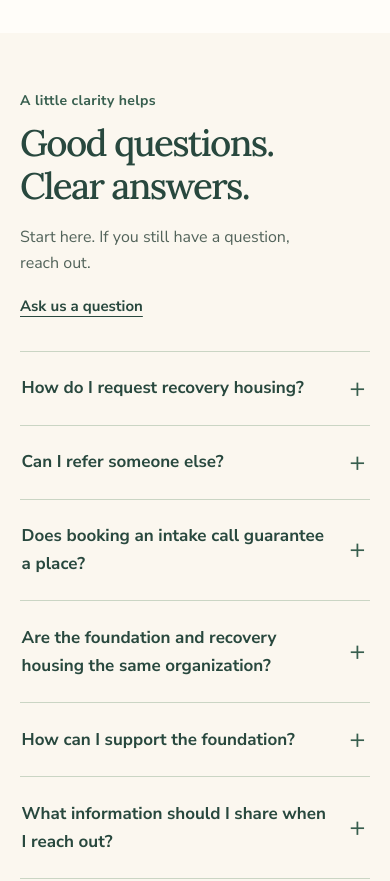
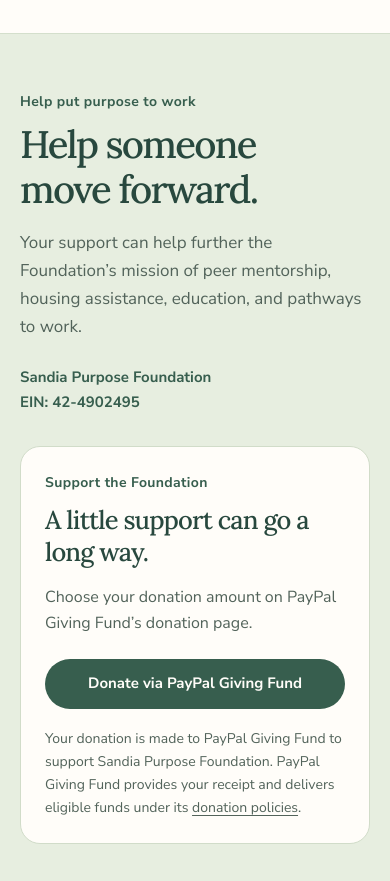
Before and after one commit to Sandia-Purpose-Recovery/sandiapurpose-site, a plain HTML site: page public/index.html in a window 390 px wide. Shown: the part 3720-4601 px from the top of the page. Drawn offline with Linux system fonts and the light colour scheme.

Commit message:
Add Foundation donation buttons for PayPal Giving Fund

```diff
--- a/public/index.html
+++ b/public/index.html
@@ -6,7 +6,7 @@
   <meta name="description" content="Meet Sandia Purpose Foundation. Explore our mission, watch our Albuquerque film, and find your next step in recovery or supporting the work.">
   <meta name="theme-color" content="#fbf7ef">
   <title>Sandia Purpose Foundation | Albuquerque, New Mexico</title>
-  <link rel="stylesheet" href="site.css?v=20261119-welcome">
+  <link rel="stylesheet" href="site.css?v=20261120-donations">
   <script src="film.js?v=20261107-interactive" defer></script>
   <script src="interactions.js?v=20261107-interactive2" defer></script>
 </head>
@@ -22,6 +22,7 @@
         <a href="#story">Our story</a>
         <a href="#faq">Questions</a>
         <a class="nav-contact" href="#help-details">Get involved</a>
+        <a class="nav-donate" href="https://www.paypal.com/us/fundraiser/charity/6275239" data-donation-link aria-label="Donate to support Sandia Purpose Foundation through PayPal Giving Fund">Donate</a>
       </nav>
     </div>
   </header>
@@ -84,7 +85,7 @@
           </section>
           <section class="path-panel" id="help-details" aria-labelledby="help-panel-title">
             <div><p class="kicker">For neighbors &amp; supporters</p><h3 id="help-panel-title">There’s room for your purpose, too.</h3><p>Have time, skills, supplies, or an idea for supporting the foundation’s mission? Tell us what you’d like to contribute, and we can talk about where it could fit.</p><p class="fine-print">Start a conversation about volunteering, community resources, or supporting the foundation.</p></div>
-            <div class="panel-actions"><a class="button primary" href="mailto:sandia@sandiaprs.com?subject=Supporting%20Sandia%20Purpose%20Foundation">Let’s talk</a><a class="text-link" href="#mission">Explore our mission</a></div>
+            <div class="panel-actions"><a class="button primary" href="https://www.paypal.com/us/fundraiser/charity/6275239" data-donation-link>Make a donation</a><a class="text-link" href="mailto:sandia@sandiaprs.com?subject=Supporting%20Sandia%20Purpose%20Foundation">Let’s talk about helping</a><a class="text-link" href="#mission">Explore our mission</a></div>
           </section>
         </div>
       </div>
@@ -108,6 +109,24 @@
       </div>
     </section>
 
+    <section class="donations section-pad" id="donate" aria-labelledby="donate-title">
+      <div class="wrap donation-inner">
+        <div class="donation-copy">
+          <p class="kicker">Help put purpose to work</p>
+          <h2 id="donate-title">Help someone<br>move forward.</h2>
+          <p>Your support can help further the Foundation’s mission of peer mentorship, housing assistance, education, and pathways to work.</p>
+          <p class="donation-identity">Sandia Purpose Foundation<br>EIN: 42-4902495</p>
+        </div>
+        <div class="donation-card">
+          <p class="kicker">Support the Foundation</p>
+          <h3>A little support can go a long way.</h3>
+          <p>Choose your donation amount on PayPal Giving Fund’s donation page.</p>
+          <a class="button primary" href="https://www.paypal.com/us/fundraiser/charity/6275239" data-donation-link>Donate via PayPal Giving Fund</a>
+          <p class="donation-note">Your donation is made to PayPal Giving Fund to support Sandia Purpose Foundation. PayPal Giving Fund provides your receipt and delivers eligible funds under its <a href="https://www.paypal.com/us/webapps/mpp/givingfund/policies/donation-delivery-policy">donation policies</a>.</p>
+        </div>
+      </div>
+    </section>
+
     <section class="faq section-pad" id="faq" aria-labelledby="faq-title">
       <div class="wrap faq-inner">
         <div><p class="kicker">A little clarity helps</p><h2 id="faq-title">Good questions.<br>Clear answers.</h2><p class="faq-intro">Start here. If you still have a question, reach out.</p><a class="text-link" href="mailto:sandia@sandiaprs.com?subject=Question%20for%20Sandia%20Purpose">Ask us a question</a></div>
@@ -116,7 +135,7 @@
           <details><summary>Can I refer someone else?</summary><div class="faq-answer"><p>Yes. Families, treatment and discharge teams, case managers, and community partners can request an intake call. Let us know that you’re making a referral and your relationship to the person.</p><a class="text-link" href="#referral-details">See referral next steps</a></div></details>
           <details><summary>Does booking an intake call guarantee a place?</summary><div class="faq-answer"><p>No. Placement depends on screening, program fit, safety, and availability. The intake conversation helps establish what comes next.</p></div></details>
           <details><summary>Are the foundation and recovery housing the same organization?</summary><div class="faq-answer"><p>Sandia Purpose Foundation and Sandia Purpose Recovery Services LLC are separate organizations. This page introduces the foundation’s mission. Housing and intake links take you to Sandia Purpose Recovery Services.</p></div></details>
-          <details><summary>How can I support the foundation?</summary><div class="faq-answer"><p>Get in touch about your time, skills, resources, or ideas. We can discuss ways to support the foundation’s mission and how you’d like to be involved.</p><a class="text-link" href="#help-details">Find a way to help</a></div></details>
+          <details><summary>How can I support the foundation?</summary><div class="faq-answer"><p>You can donate through PayPal Giving Fund, or get in touch about your time, skills, resources, or ideas.</p><a class="text-link" href="#donate">Learn about donating</a><br><a class="text-link" href="#help-details">Find another way to help</a></div></details>
           <details><summary>What information should I share when I reach out?</summary><div class="faq-answer"><p>Start with your name, how to reach you, and a brief description of what you need or how you’d like to help. Please keep detailed medical history out of email and booking notes.</p></div></details>
         </div>
       </div>
@@ -124,7 +143,7 @@
 
     <section class="contact-strip" aria-labelledby="contact-title"><div class="wrap contact-inner"><div><p class="kicker">Community starts with a conversation</p><h2 id="contact-title">Let’s build something that matters.</h2></div><a class="button primary" href="mailto:sandia@sandiaprs.com">Get in touch</a></div></section>
   </main>
-  <footer><div class="wrap footer-inner"><div><a class="wordmark" href="#content">Sandia <span>Purpose</span></a><p>Albuquerque, New Mexico</p></div><div class="footer-links"><a href="/housing-referrals/">Housing &amp; Referrals</a><a href="/merch-media/">Merch &amp; Media</a><a href="mailto:sandia@sandiaprs.com">sandia@sandiaprs.com</a></div></div></footer>
+  <footer><div class="wrap footer-inner"><div><a class="wordmark" href="#content">Sandia <span>Purpose</span></a><p>Albuquerque, New Mexico</p></div><div class="footer-links"><a href="#donate">Donate</a><a href="/housing-referrals/">Housing &amp; Referrals</a><a href="/merch-media/">Merch &amp; Media</a><a href="mailto:sandia@sandiaprs.com">sandia@sandiaprs.com</a></div></div></footer>
 
   <dialog class="story-dialog" id="story-dialog" aria-labelledby="story-dialog-title">
     <div class="dialog-header"><div><p class="kicker">Albuquerque, New Mexico</p><h2 id="story-dialog-title">Sandia Purpose Foundation</h2></div><button class="dialog-close" type="button" autofocus aria-label="Close story video">Close <span aria-hidden="true">×</span></button></div>
--- a/public/site.css
+++ b/public/site.css
@@ -35,6 +35,8 @@ nav { display: flex; align-items: center; flex-wrap: wrap; gap: .75rem 1.65rem;
 nav a, footer a { font-size: .9375rem; font-weight: 700; text-decoration: none; }
 nav a:hover, footer a:hover { color: var(--clay); text-decoration: underline; text-underline-offset: .3em; }
 .nav-contact { border: 1px solid var(--line); border-radius: 2rem; padding: .55rem 1rem; }
+.nav-donate { border: 1px solid transparent; border-radius: 2rem; padding: .55rem 1rem; background: var(--green); color: var(--light); }
+.nav-donate:hover { background: #264c3b; color: var(--light); text-decoration: none; }
 .menu-toggle { color: var(--ink); background: var(--paper); border: 1px solid var(--line); border-radius: 1.5rem; min-height: 2.75rem; padding: .6rem 1rem; font: 700 .9375rem/1 "Nunito Sans", sans-serif; }
 .menu-toggle span { margin-left: .35rem; }
 .hero { display: grid; position: relative; isolation: isolate; min-height: 43rem; overflow: hidden; background: var(--paper); }
@@ -102,6 +104,17 @@ h2 { font: 500 clamp(2.4rem, 4.2vw, 3.8rem)/1.18 Lora, Georgia, serif; letter-sp
 .story-caption { position: absolute; inset: auto 1.25rem 1.25rem; z-index: 1; display: flex; justify-content: space-between; gap: 1rem; color: var(--light); font-size: .875rem; font-weight: 700; }
 .story-copy > p:not(.kicker) { color: var(--muted); max-width: 43ch; margin-bottom: 1rem; font-size: 1.0625rem; }
 .story-copy > .text-link { display: inline-block; margin-top: .5rem; }
+.donations { background: #e7eee0; border-block: 1px solid #d4dfcc; }
+.donation-inner { display: grid; grid-template-columns: minmax(0, 1.15fr) minmax(17rem, .85fr); gap: 2rem 4rem; align-items: center; }
+.donations .kicker { color: var(--green); }
+.donation-copy > p:not(.kicker) { max-width: 51ch; color: var(--muted); font-size: 1.0625rem; }
+.donation-copy p.donation-identity { margin-top: 1.5rem; font-size: .9375rem; font-weight: 700; color: var(--green); }
+.donation-card { min-width: 0; padding: 2rem; border: 1px solid #d1dcc9; border-radius: 1.25rem; background: var(--light); }
+.donation-card h3 { margin: .6rem 0 1rem; font: 500 clamp(1.6rem, 2.5vw, 2.2rem)/1.25 Lora, Georgia, serif; letter-spacing: -.035em; }
+.donation-card > p:not(.kicker) { color: var(--muted); }
+.donation-card .button { width: 100%; margin-top: 1.4rem; padding-inline: .9rem; text-align: center; line-height: 1.4; }
+.donation-card p.donation-note { margin-top: 1.15rem; font-size: .875rem; }
+.donation-note a { text-underline-offset: .2em; }
 .faq { background: var(--paper); }
 .faq-inner { display: grid; grid-template-columns: .9fr 1.3fr; gap: 2rem 4rem; }
 .faq h2 { font-size: clamp(2.3rem, 3.8vw, 3.4rem); }
@@ -179,7 +192,8 @@ body.modal-open { overflow: hidden; }
   .path-title { font-size: 2rem; margin-block: .65rem .7rem; }
   .path-description { margin-bottom: 1rem; }
   .path-panel { padding: 1.4rem; }
-  .mission-inner, .story-inner, .faq-inner { grid-template-columns: 1fr; }
+  .mission-inner, .story-inner, .donation-inner, .faq-inner { grid-template-columns: 1fr; }
+  .donation-card { padding: 1.5rem; }
   .mission-inner { gap: 1.8rem; }
   .mission-rule { margin-top: 1rem; }
   .story-frame { aspect-ratio: 16/10; }
```
